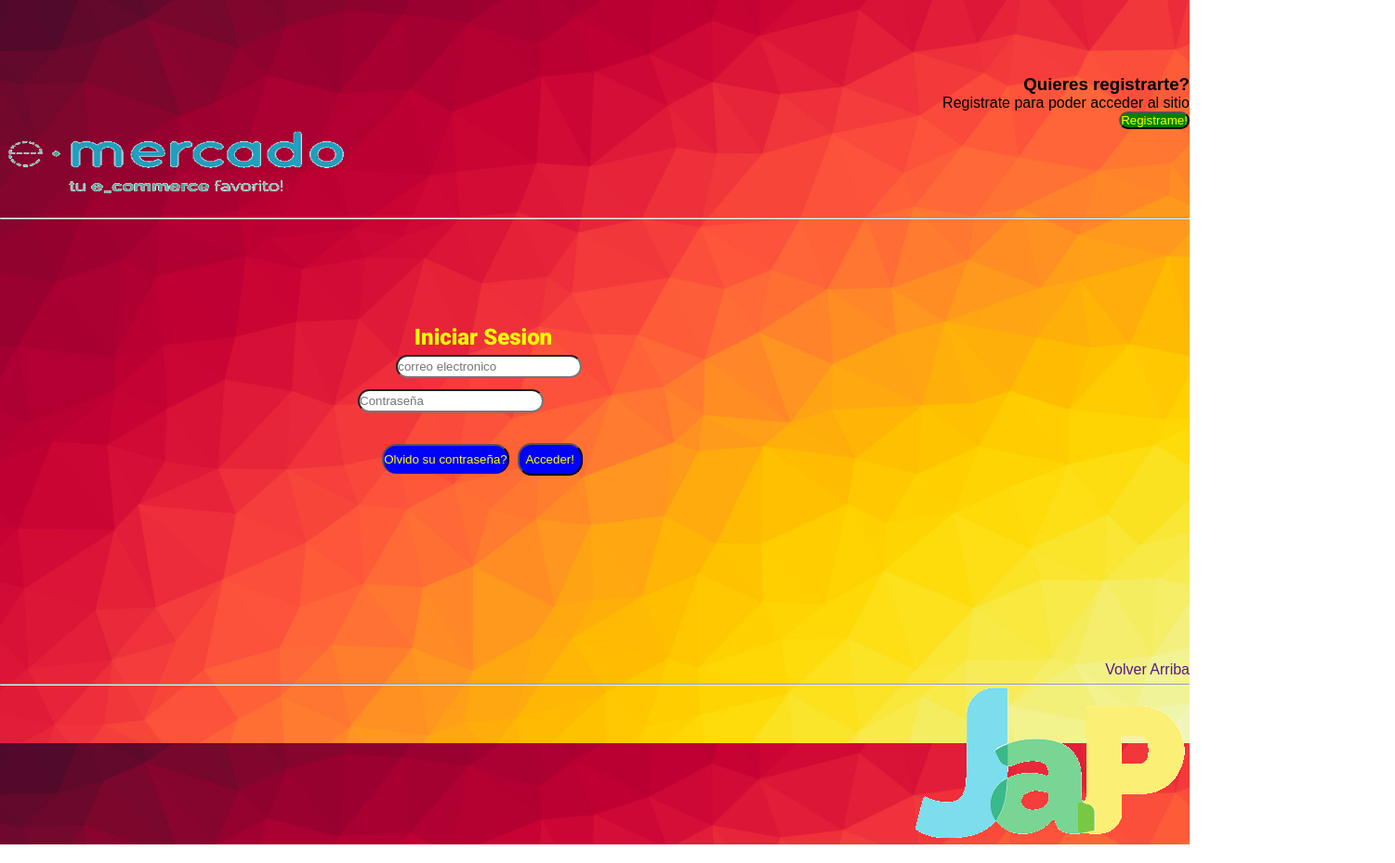
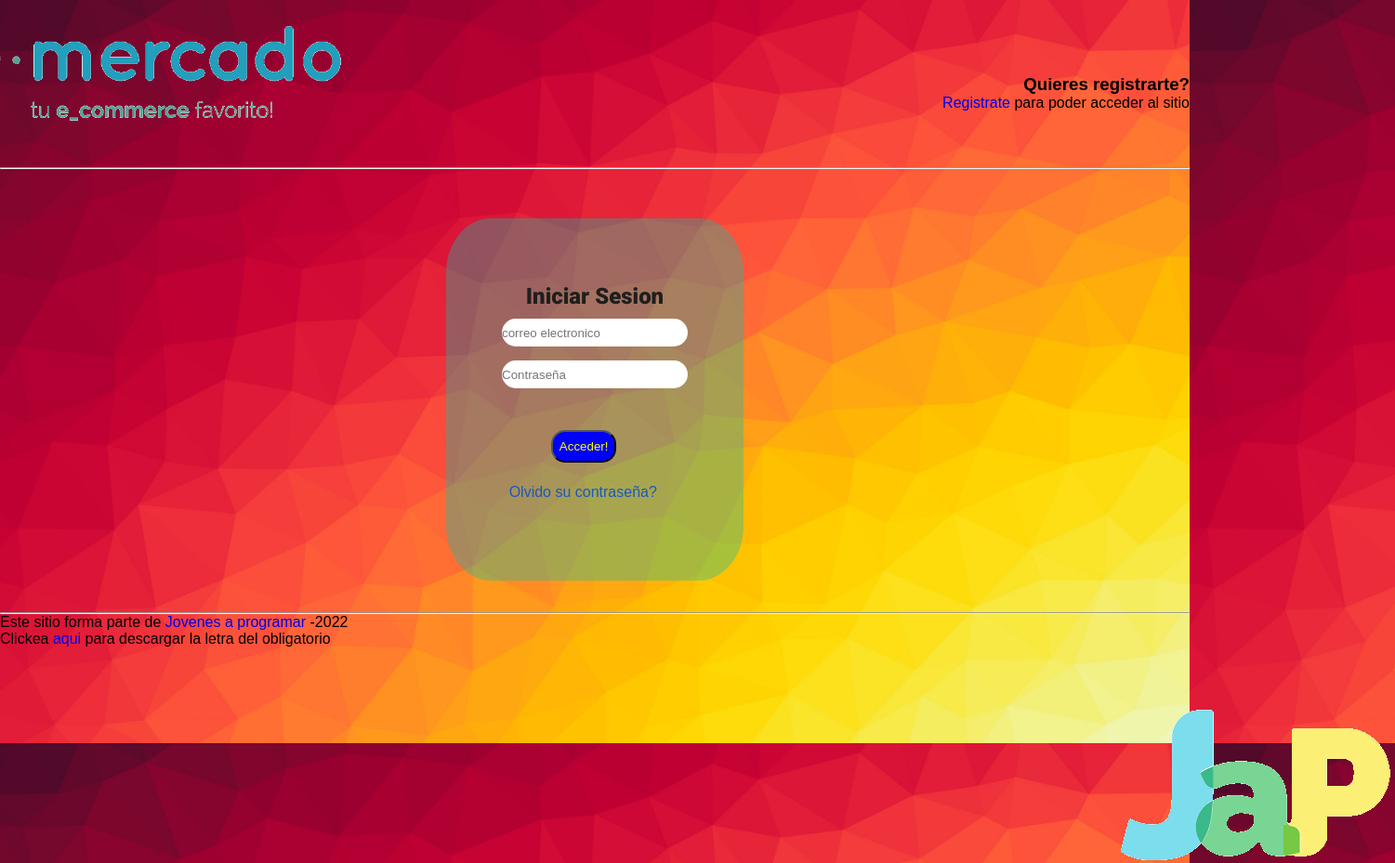
Before and after one commit to Lucas20034/Login2.github.io, a plain HTML site: page index.html in a window 1280 px wide. Shown: the whole page at 93% size, 1501 px wide, since content can reach past the window. Drawn offline with Linux system fonts and the light colour scheme; a web font is replaced by a local one.

Commit message:
Finalizada

```diff
--- a/index.html
+++ b/index.html
@@ -34,8 +34,8 @@
     <form align="right" class="Register" action="https://www.google.com/search?">
 
 <h3> Quieres registrarte?</h3>
-<p> Registrate para poder acceder al sitio</p>
-<input class="button3" type="submit" value="Registrame!">
+<p> <a href="C"> Registrate</a> para poder acceder al sitio</p>
+
 
 </form>
 
@@ -43,53 +43,70 @@
 
 
 </div>
+<!--Inicio del Loign-->
 
-<div class="Oregon">
+
+<div class="Login-box">
+</form>
+
+
+
 
 <form align="center" action="" class="Formulario_Inicio">
-<h2 class="h2"> Iniciar Sesion</h2>
+
+
+    <h2 class="h2"> Iniciar Sesion</h2>
+
 <input class="Correo" type="text" placeholder="correo electronico">
+
 <input  class="contraseña" type="password" placeholder="Contraseña">
+
 <button class="button">Acceder!</button>
-<button class="button2">Olvido su contraseña?</button>
+
+<a class="button2" href="https://www.google.com/">Olvido su contraseña?
+
+</a>
+
 
 
 
 </form>
-
-<div align="right" class="IrAlborde">
-<a   href="">
-
-    Volver Arriba
-
-</a>
-
 </div>
 
-
-<div class="Imagen"  align="left" >
-<img src="Estasi.png"height="100" width="400"> </img>
-<hr> </hr>
-
-</div>
-
-<div class="Logo" align="right">
-    <hr> </hr>
-    <img src="japp.png">
-</img>
-</div>
-
-</div>
+<!--FIn del Login-->
 
 
 
-</div>
 
-</div>
+<!--Oregon-->
 
-    </main>
 
-</div>
+<hr> </hr>
+
+<img class="JAP" src="japp.png">
+<img class="Oregon" src="verdadera.png">
+
+<br> </br>
+<br> </br>
+<br> </br>
+<br> </br>
+<br> </br>
+<br> </br>
+<br> </br>
+<br> </br>
+<br> </br>
+
+<hr> </hr>
+
+<p>
+    Este sitio forma parte de <a href="A"> Jovenes a programar </a>
+    -2022
+</p>
+<p> Clickea <a href="B"> aqui</a>  para descargar la letra del obligatorio</p>
+
+
+
+
 
 </body>
 </html>
--- a/login.css
+++ b/login.css
@@ -60,26 +60,29 @@ margin-top: 100px;
 }
 .Correo{
     width: 200px;
-    height: 25px;
+    height: 30px;
     max-width: 400px;
    border-radius: 15px;
    position: relative;
    right: 6px;
-
+    border: 30px;
+    top: 0;
+    top: 10px;
+    left: 0px;
 
 
 }
 .contraseña{
+   position: relative;
+    top: 0;
+    top: 25px;
+    border-radius: 15px;
+    border: 30px;
+    right: -20px;
+    left: 0px;
+    height: 30px;
     width: 200px;
-    height: 25px;
-    position: absolute;
-    max-width: 400px;
-    margin-top: 30px;
-    margin-right: 500px;
-    top:0;
-    right: 195px;
-    top: 40px;
-    border-radius: 15px;
+
 
 
 
@@ -90,24 +93,36 @@ margin-top: 100px;
     height:35px;
     position: relative;
     top: 0;
-    right: 80px;
-    top:100px;
+    right: -70px;
+    top:70px;
+
     border-radius: 15px;
     background-color: blue;
     color: yellow;
+    cursor: pointer;
 
 }
 
 .button2{
-    height: 32px;
-    position: relative;
+
+
     border-bottom: 30px;
     border-radius: 15px;
+    transition: 0.4s;
+    cursor: pointer;
+    outline: none;
+    transition: all 0.4s, opacity 0.1s 0.4s;
+    opacity: 1;
+
+
+    position: relative;
+    height: 32px;
 top: 0;
-top: 100px;
-right: 300px;
-background-color: blue;
-color: yellow;
+top: 120px;
+right: 50px;
+
+
+color: rgb(22, 90, 190);
 
 
 }
@@ -116,6 +131,8 @@ color: yellow;
     background-color: green;
     color: yellow;
     border-radius: 15px;
+    cursor: pointer;
+
 }
 
     .h2{
@@ -123,22 +140,44 @@ color: yellow;
 font-family: 'Playfair Display', serif;
 font-family: 'Roboto', sans-serif;
 
-        position: relative ;
+
       right: 120px;
-      color: rgb(238, 255, 0);
+
+      color: rgb(30, 31, 29);
 
 
     }
 
-    .Oregon{
-        position: relative;
-        top: 0px;
-        top: 150px;
+    .Login-box{
+
+        background-color: rgba(17, 190, 161, 0.363);
+        width: 320px;
+        height: 390px;
+
+ /*centrado*/
+top: 50%;
+left: 50%;
+position: absolute;
+transform: translate(-50%, -50%);
+box-sizing: border-box;
+padding: 70px 30px;
+border-radius: 15%;
+top: 430px;
 
 
 
     }
 
+    .JAP {
+        position:relative;
+        top: 0;
+        top: 580px;
+        left: 1200px;
+
+
+
+
+    }
 
     .IrAlborde{
 
@@ -167,3 +206,11 @@ font-family: 'Roboto', sans-serif;
     position: relative;
     top: -60px;
 }
+
+.Oregon{
+    position: relative;
+    top: 0;
+    top: -180px;
+    height:150px;
+    left:-350px;
+}
```
Also changed, not shown: jappord.png (added), verdadera.png (added).
